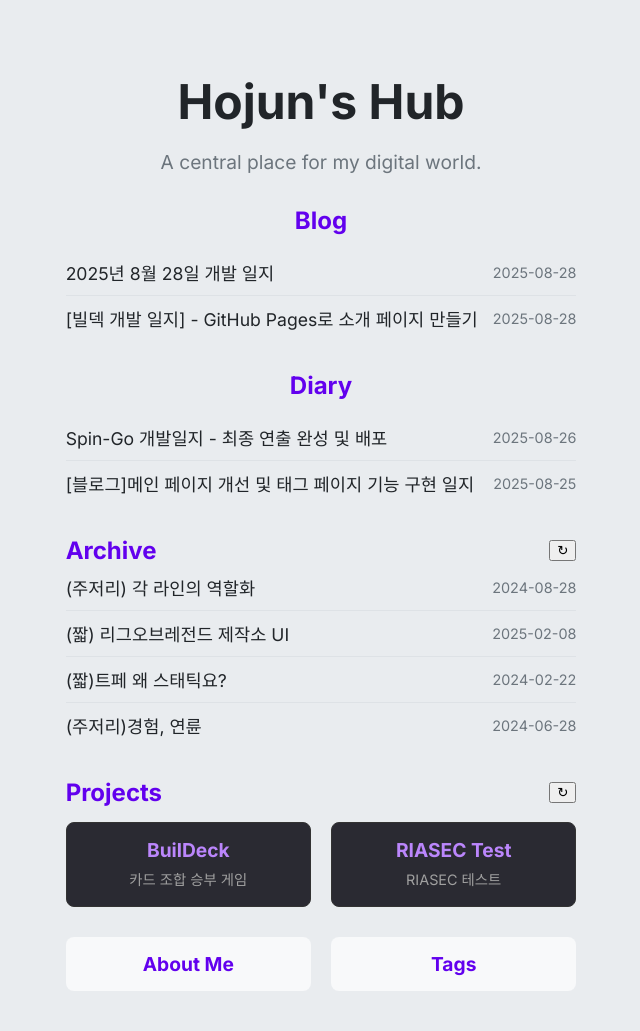
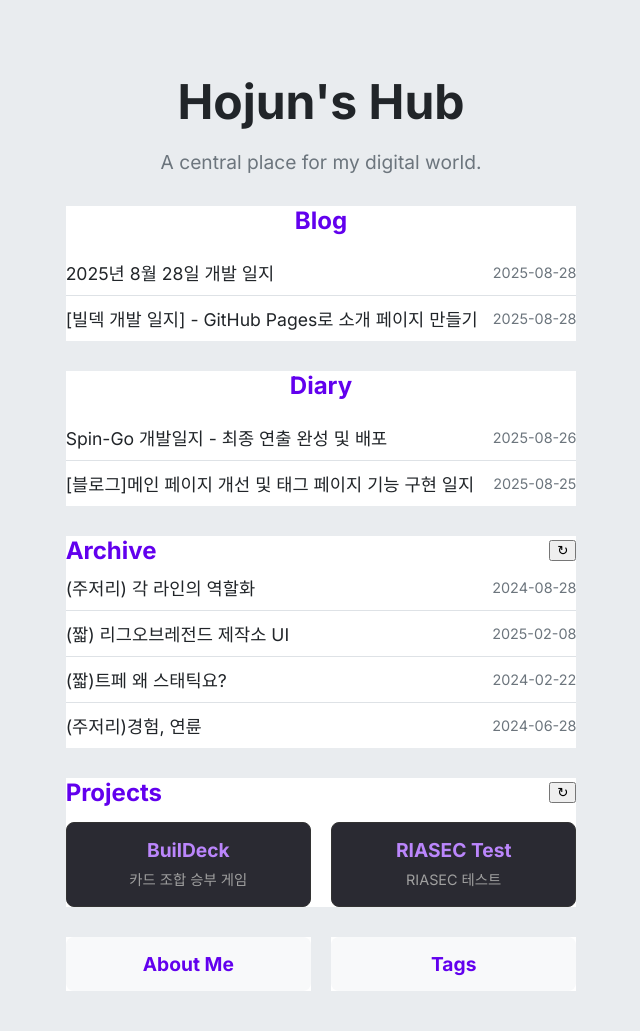
Before and after one commit to hojun313/hojun313.github.io, a Jekyll site: the page built from index.html, in a window 1280 px wide. Shown: the whole page, without its empty margins (319-959 px from the left). Built offline with Jekyll 4.4.1, drawn with Linux system fonts in a browser that asks for light colours.

Commit message:
Update style.css

```diff
--- a/assets/css/style.css
+++ b/assets/css/style.css
@@ -365,3 +365,7 @@ pre code {
   /* 테이블 라이트 모드 */
   tbody tr:hover { background-color: var(--bg-body); }
 }
+
+.hub-section {
+    background-color: var(--bg-container);
+}
```
